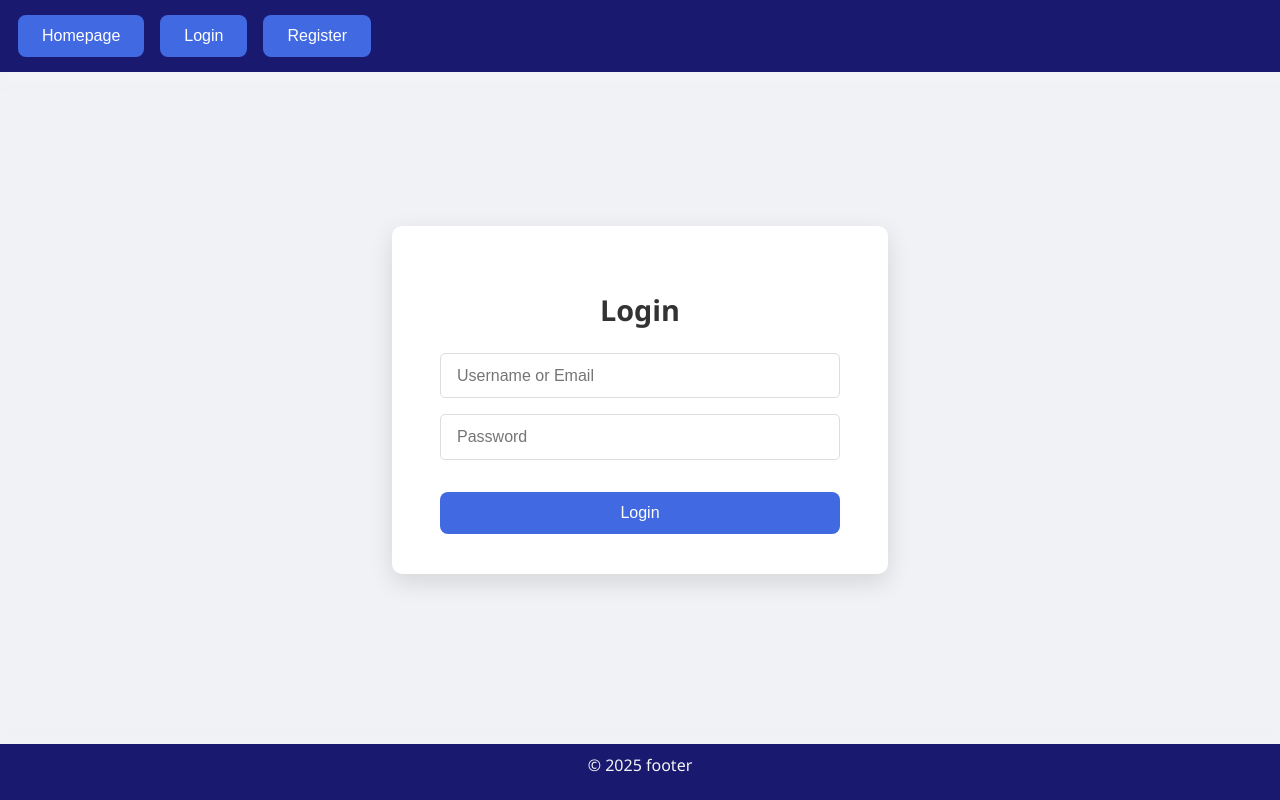
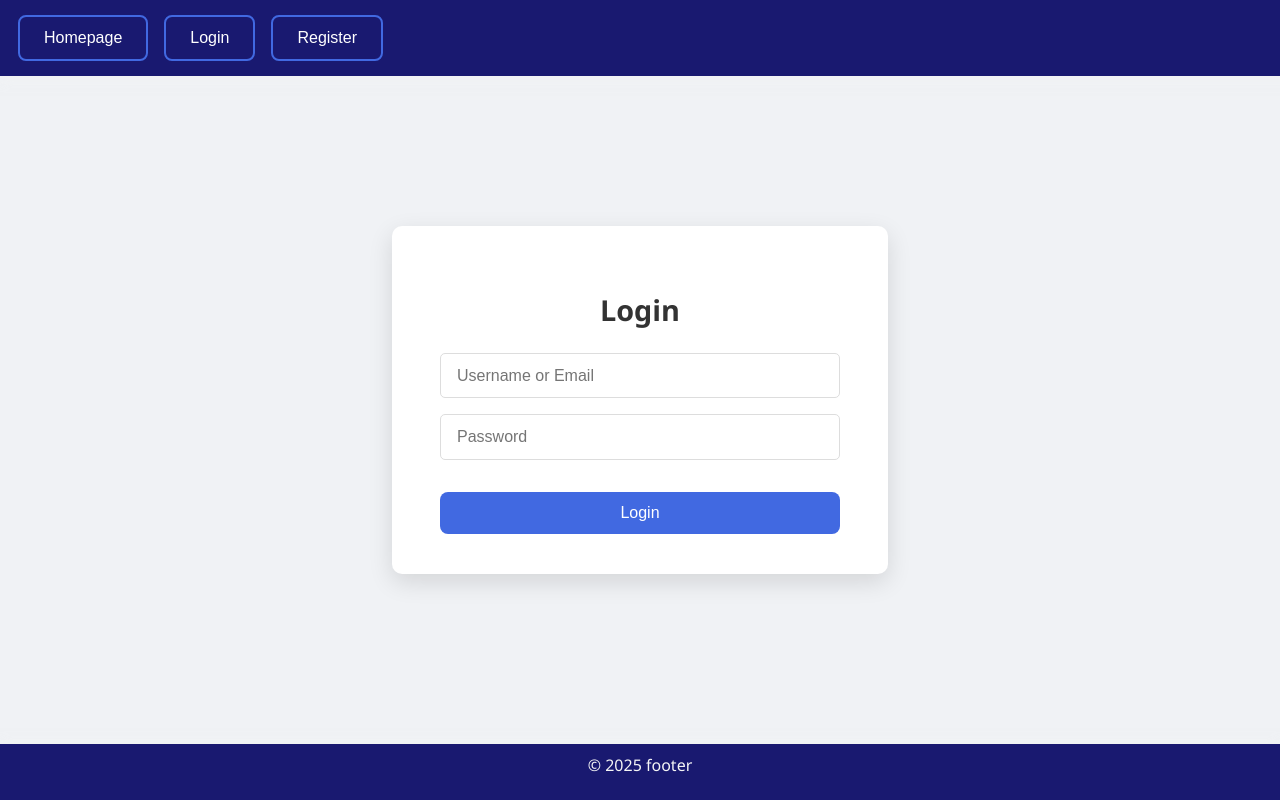
Before and after one commit to HussainALAradi5/books_builds_minds, a React (Vite) app in the folder client/: page /login in a window 1280 px wide. Built offline with nearby package versions, Linux system fonts and the light colour scheme; no server answers.

Commit message:
some major styilng to the buttons such that its now fill up

```diff
--- a/client/src/styles/button.css
+++ b/client/src/styles/button.css
@@ -1,22 +1,46 @@
+/* 🔼 Fill-from-bottom animation */
 .button {
-  background-color: royalblue;
+  position: relative;
+  overflow: hidden;
+  background-color: transparent;
   color: white;
   padding: 12px 24px;
-  border: none;
+  border: 2px solid royalblue;
   border-radius: 8px;
   cursor: pointer;
   font-size: 1rem;
   font-weight: 500;
-  transition: background-color 0.3s ease, transform 0.2s ease;
+  transition: transform 0.2s ease;
+  z-index: 0;
+}
+
+.button::before {
+  content: "";
+  position: absolute;
+  inset: 0;
+  background-color: olivedrab;
+  transform: translateY(100%);
+  transition: transform 0.4s ease;
+  z-index: -1;
+}
+
+.button:hover::before {
+  transform: translateY(0%);
+}
+
+.button span {
+  position: relative;
+  z-index: 1;
 }
 
 .button:hover {
-  background-color: cornflowerblue;
+  color: white;
   transform: translateY(-2px);
+  transition: transform 0.2s ease, color 0.4s ease;
 }
 
 .button:active {
-  transform: scale(0.6);
+  transform: scale(0.8);
 }
 
 .header-button {
@@ -24,6 +48,24 @@
 }
 
 .form-button {
+  background-color: royalblue;
+  color: white;
+  padding: 12px 24px;
+  border: none;
+  border-radius: 8px;
+  font-size: 1rem;
+  font-weight: 500;
   width: 100%;
   margin-top: 1rem;
+  cursor: pointer;
 }
+
+.form-button:hover {
+  background-color: royalblue;
+  color: white;
+  transform: none;
+}
+
+.form-button:active {
+  transform: none;
+}
```
Also changed, not shown: client/src/Components/SearchBar.jsx (added).
